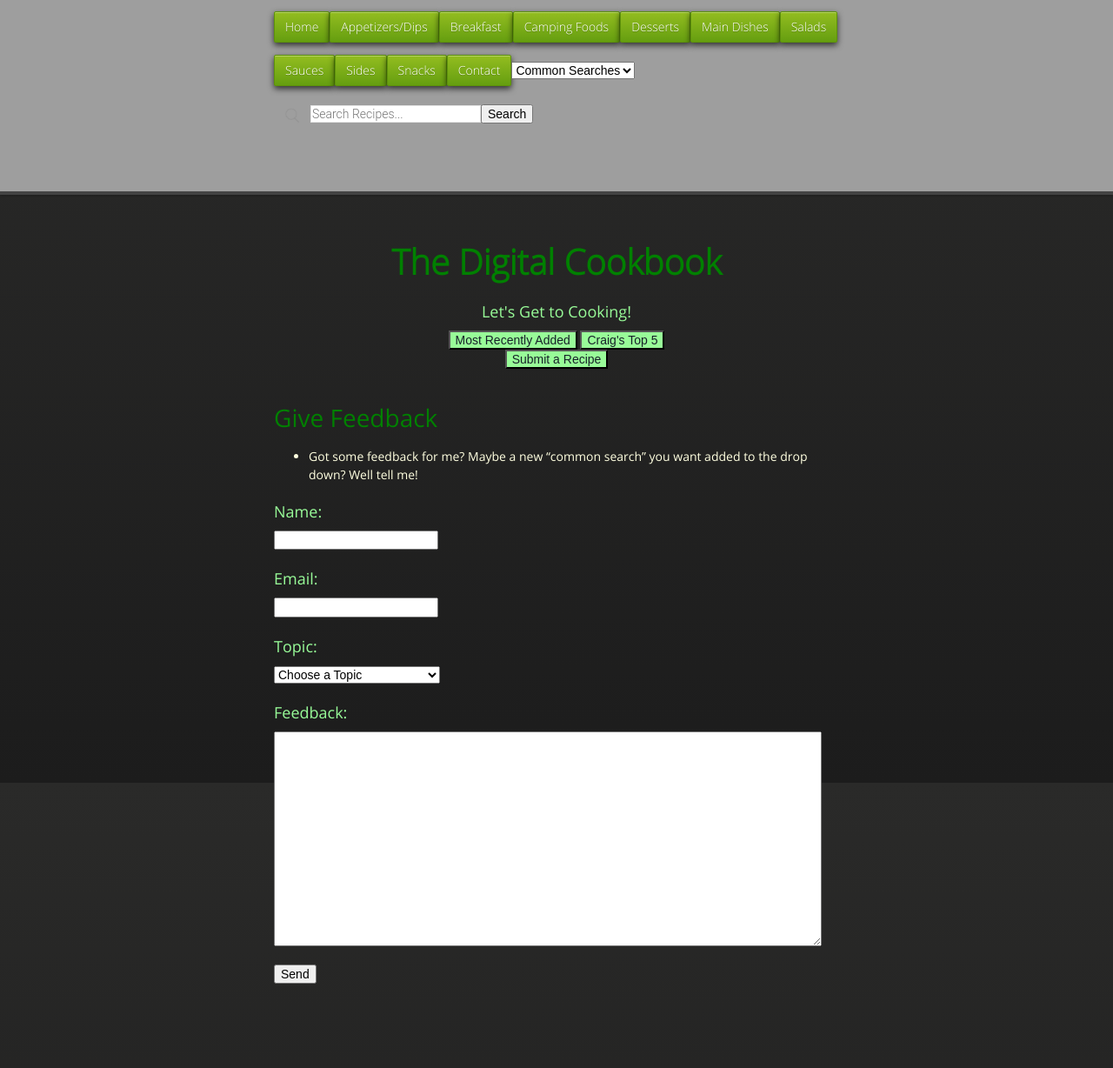
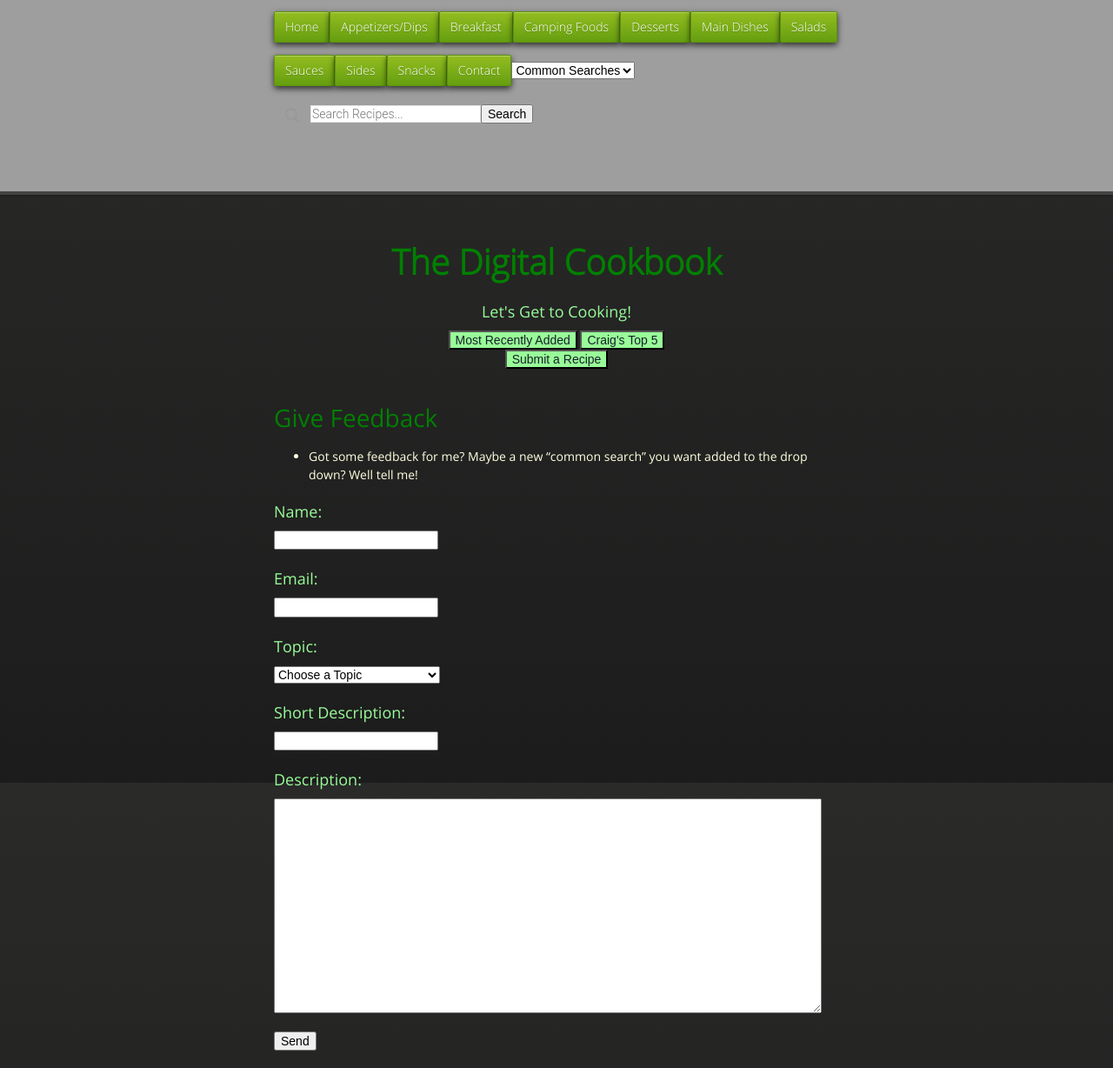
Before and after one commit to cmwillett/TheDigitalCookbook, a Jekyll site: the page built from Contact/GiveFeedback.md, in a window 1280 px wide. Shown: the whole page at 87% size. Built offline with Jekyll 4.4.1, drawn with Linux system fonts in a browser that asks for light colours; nearby versions of some CDN libraries; before the commit the page ends 1151 px from its top, so only the background shows below that.

Commit message:
Update GiveFeedback.md

```diff
--- a/Contact/GiveFeedback.md
+++ b/Contact/GiveFeedback.md
@@ -8,17 +8,33 @@
 
 <html>
   <head>
+    <script type="text/javascript">
+     function concatenate(/*String*/string_one, /*String*/string_two, /*boolean*/with_space) {
+      if (with_space===true) {
+     return string_one+' '+string_two;
+      }
+      else {
+     return string_one+string_two;
+      }
+     }
+     function join_names() {
+      var input_topic = document.getElementsByName('topic')[0].value;
+      var input_short_description = document.getElementsByName('short_description')[0].value;
+      var var_input__subject = concatenate(input_topic, input_short_description, true);
+      input__subject.value = var_input__subject;
+     }
+    </script>
   </head>
   <body>
     <!--<h1>Give Feedback</h1>-->
     <form id="giveFeedback" action="https://formspree.io/craig.willett@gmail.com" method="POST">
-      <!--<input type="hidden" name="_subject" id="_subject" value="TDC New Recipe">-->
+      <input type="hidden" name="_subject" id="_subject" value="">
       <b><h3>Name:</h3></b>
       <input type="text" name="name" required><br/><br/>
       <b><h3>Email:</h3></b>
       <input type="email" name="_replyto" required><br/><br/>
       <b><h3>Topic:</h3></b>
-      <select name="_subject" required>
+      <select name="topic" required>
         <option value="">Choose a Topic</option>
         <option value="Complaint">Complaint</option>
         <option value="Idea">Idea</option>
@@ -26,8 +42,12 @@
         <option value="Question">Question</option>
         <option value="New Common Search">New Common Search Item</option>
       </select><br/><br/>
-      <b><h3>Feedback:</h3></b>
-      <textarea rows="15" cols="75" name="Feedback" required></textarea><br/><br/>
+      <b><h3>Short Description:</h3></b>
+      <input type="text" name="short_description" required><br/><br/>
+      <b><h3>Description:</h3></b>
+      <textarea rows="15" cols="75" name="Description" required></textarea><br/><br/>
+      <!--<b><h3>Feedback:</h3></b>
+      <textarea rows="15" cols="75" name="Feedback" required></textarea><br/><br/>-->
       <input type="submit" value="Send">
   </form>
   </body>
```
